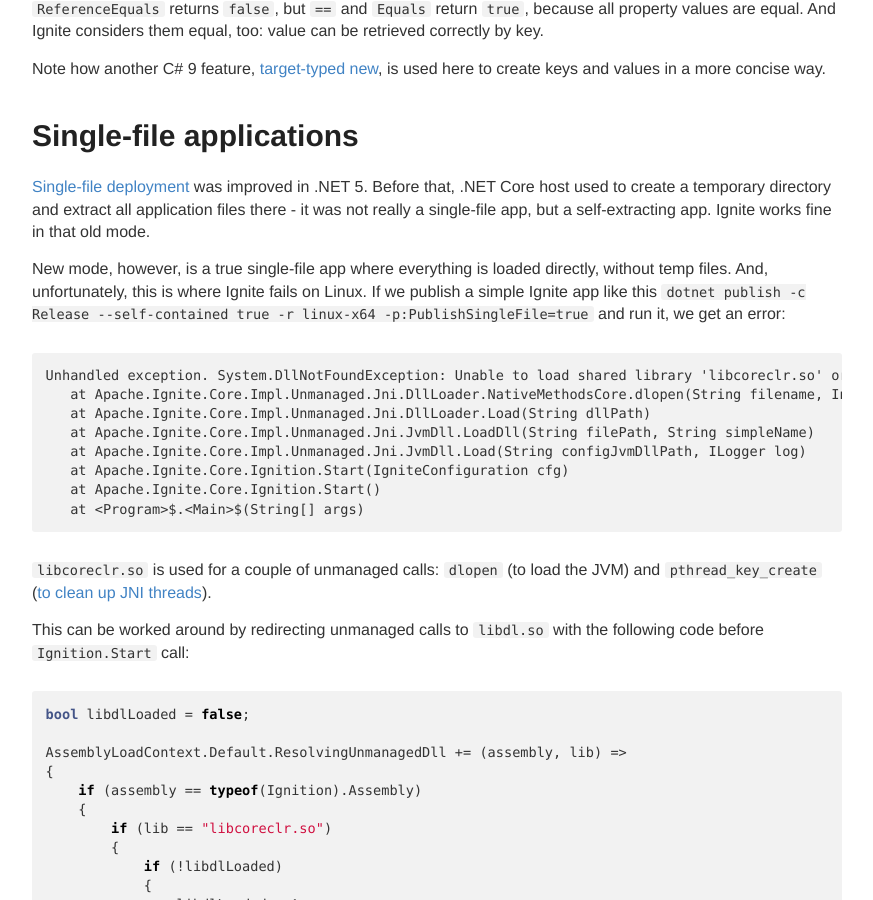
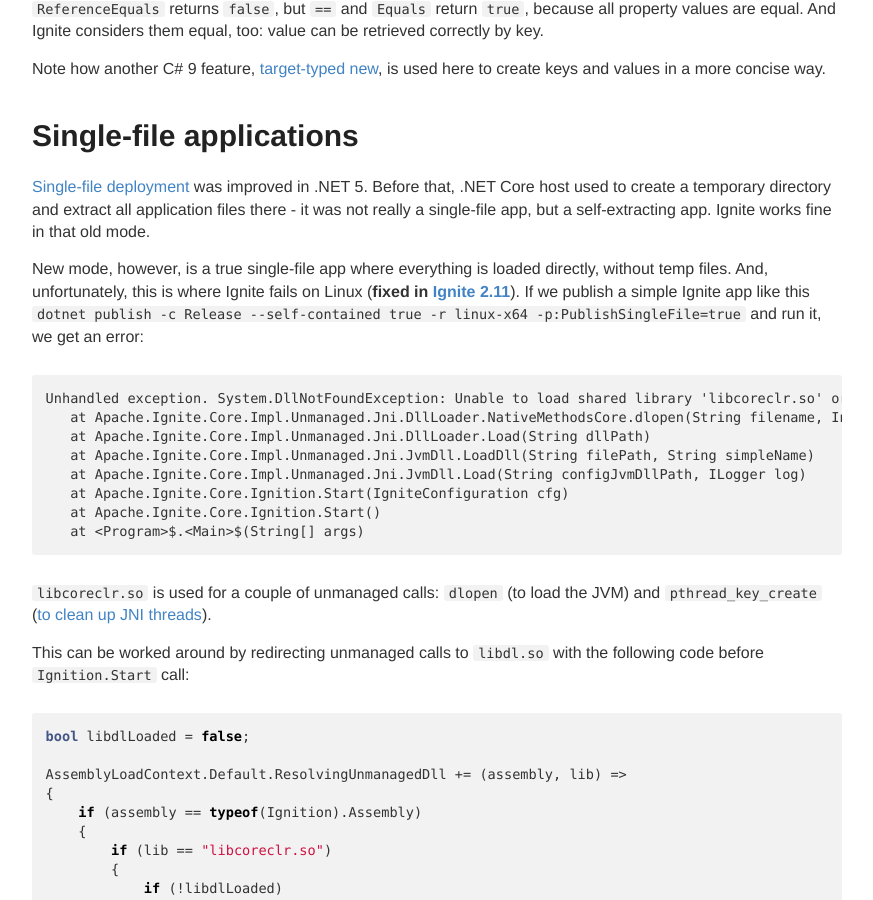
Before and after one commit to ptupitsyn/ptupitsyn.github.io, a Jekyll site: the page built from _posts/2020-11-11-Ignite-on-NET-5.md, in a window 1280 px wide and 900 px high, scrolled down 1330 px. Shown: the whole window, without its empty margins (203-1076 px from the left). Built offline with Jekyll 4.4.1, drawn with Linux system fonts in a browser that asks for light colours; comment, search, counter and statistics services are not loaded.

````diff
--- a/_posts/2020-11-11-Ignite-on-NET-5.md
+++ b/_posts/2020-11-11-Ignite-on-NET-5.md
@@ -63,7 +63,7 @@
 [Single-file deployment](https://docs.microsoft.com/en-us/dotnet/core/deploying/single-file) was improved in .NET 5.
 Before that, .NET Core host used to create a temporary directory and extract all application files there - it was not really a single-file app, but a self-extracting app. Ignite works fine in that old mode.
 
-New mode, however, is a true single-file app where everything is loaded directly, without temp files. And, unfortunately, this is where Ignite fails on Linux.
+New mode, however, is a true single-file app where everything is loaded directly, without temp files. And, unfortunately, this is where Ignite fails on Linux (**fixed in [Ignite 2.11](https://ptupitsyn.github.io/Whats-New-In-Ignite-Net-2.11/)**).
 If we publish a simple Ignite app like this `dotnet publish -c Release --self-contained true -r linux-x64 -p:PublishSingleFile=true` and run it, we get an error:
 
 ```
````
